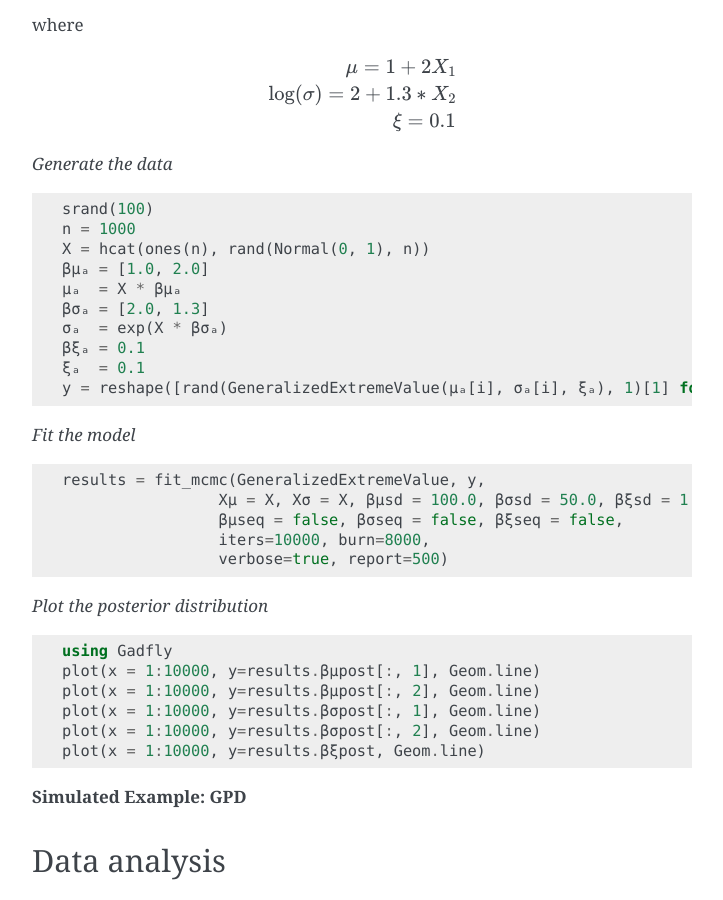
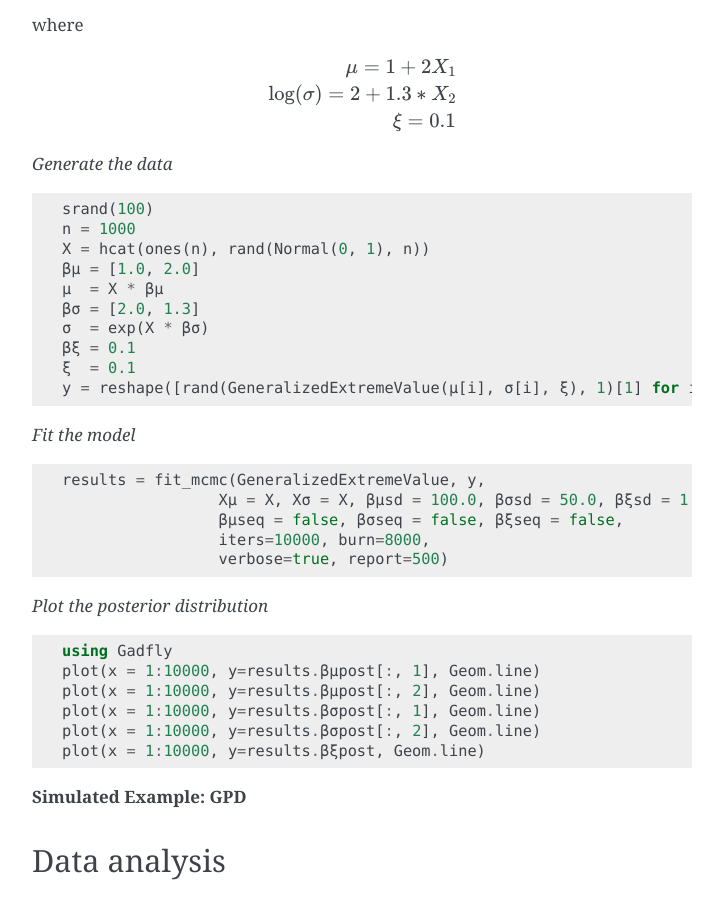
Before and after one commit to sammorris81/ExtremeValueDistributions.jl, a Sphinx documentation site: the page built from docs/source/fit.rst, in a window 1280 px wide and 900 px high, scrolled down 2474 px. Shown: the whole window, without its empty margins (388-1111 px from the left). Built offline with Sphinx 7.4.7, drawn with Linux system fonts in a browser that asks for light colours; formulas are drawn with MathJax 3.

Commit message:
fix issue with unicode encoding

```diff
--- a/docs/source/fit.rst
+++ b/docs/source/fit.rst
@@ -91,13 +91,13 @@ where
   srand(100)
   n = 1000
   X = hcat(ones(n), rand(Normal(0, 1), n))
-  βμₐ = [1.0, 2.0]
-  μₐ  = X * βμₐ
-  βσₐ = [2.0, 1.3]
-  σₐ  = exp(X * βσₐ)
-  βξₐ = 0.1
-  ξₐ  = 0.1
-  y = reshape([rand(GeneralizedExtremeValue(μₐ[i], σₐ[i], ξₐ), 1)[1] for i = 1:n], n, 1)
+  βμ = [1.0, 2.0]
+  μ  = X * βμ
+  βσ = [2.0, 1.3]
+  σ  = exp(X * βσ)
+  βξ = 0.1
+  ξ  = 0.1
+  y = reshape([rand(GeneralizedExtremeValue(μ[i], σ[i], ξ), 1)[1] for i = 1:n], n, 1)
 
 *Fit the model*
 
```
